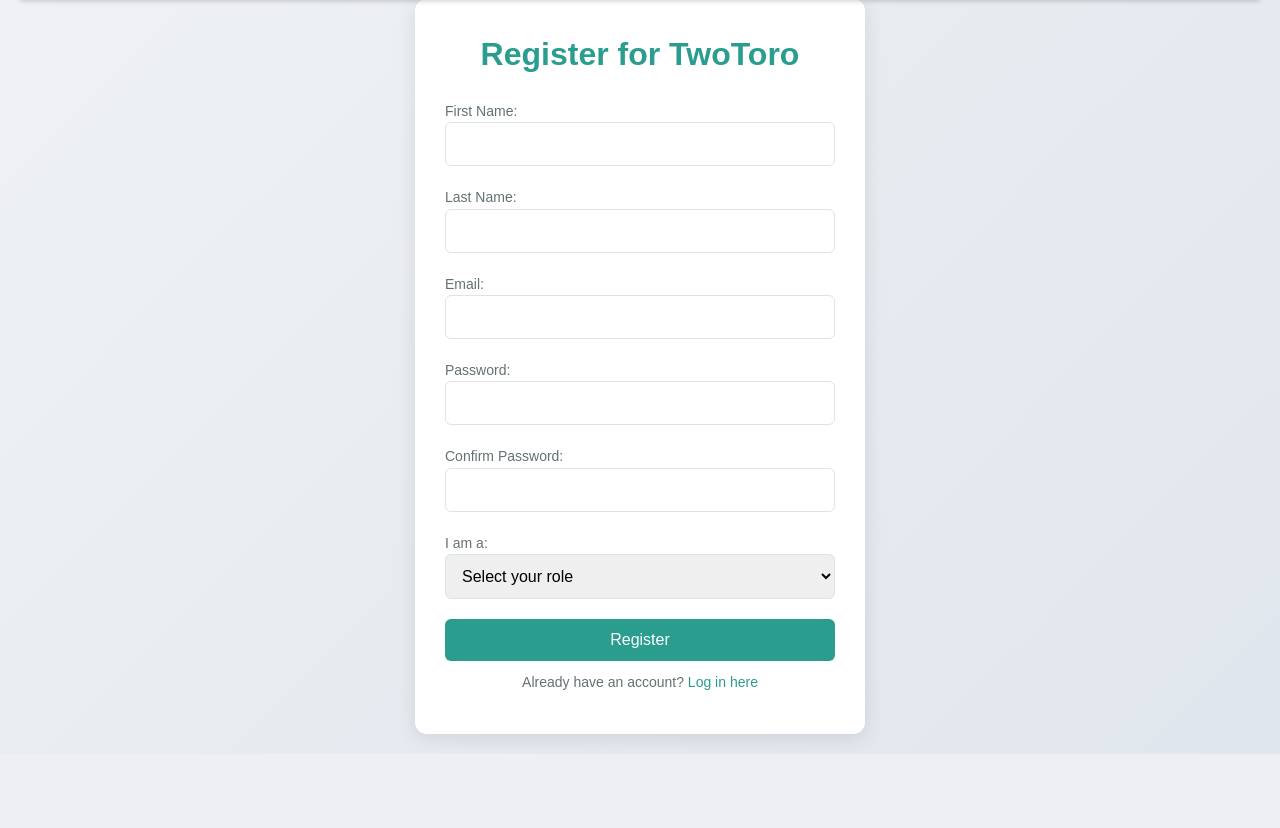
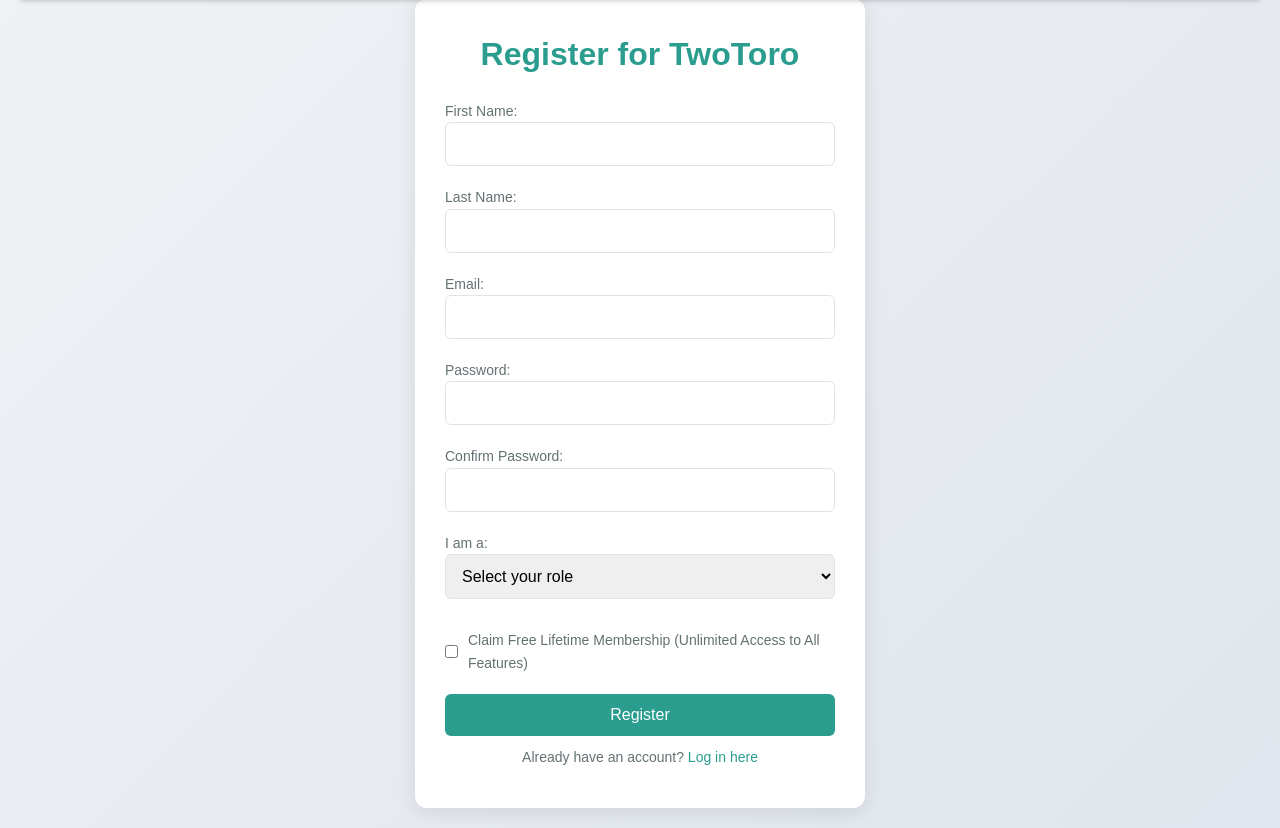
Before and after one commit to fennea/web-chat-app, a Flask app: page /register in a window 1280 px wide. Shown: the part 153-981 px from the top of the page. Before the commit the page ends 907 px from the top, so only its background shows below. Run offline with Flask 3, Linux system fonts and the light colour scheme; some libraries are stand-ins or nearby versions.

Commit message:
Add Free Lifetime Member checkbox to registration

```diff
--- a/app.py
+++ b/app.py
@@ -27,9 +27,9 @@ STRIPE_PUBLISHABLE_KEY = os.getenv('STRIPE_PUBLISHABLE_KEY')
 
 # Stripe Product and Price IDs (set these in Stripe Dashboard)
 FREE_PLAN = 'free'
-EARLY_ADOPTER_PRICE_ID = 'price_early_adopter_499'  # $4.99/month
-STANDARD_PRICE_ID = 'price_standard_699'  # $6.99/month
-# AI_PRICE_ID = 'price_ai_999'  # $9.99/month (future)
+LIFETIME_FREE_PLAN = 'lifetime_free'
+EARLY_ADOPTER_PRICE_ID = 'price_1...'  # Replace with your Early Adopter Price ID
+STANDARD_PRICE_ID = 'price_1...'      # Replace with your Standard Price ID
 
 def send_verification_email(email, token):
     msg = MIMEText(f"Please verify your email by clicking this link: https://twotoro.com/verify/{token}")
@@ -54,6 +54,10 @@ def get_user_session_count(user_id, month_start, month_end):
     return cursor.fetchone()[0]
 
 def get_user_subscription(user_id):
+    cursor.execute("SELECT lifetime_free FROM users WHERE user_id = %s", (user_id,))
+    lifetime_free = cursor.fetchone()[0]
+    if lifetime_free:
+        return LIFETIME_FREE_PLAN, 'active'
     cursor.execute("SELECT plan, status FROM subscriptions WHERE user_id = %s", (user_id,))
     sub = cursor.fetchone()
     return sub if sub else (FREE_PLAN, 'active')
@@ -92,20 +96,21 @@ def register():
         email = request.form.get('email')
         password = request.form.get('password').encode('utf-8')
         role = request.form.get('role')
+        lifetime_free = request.form.get('lifetime_free') == 'true'  # Check if checkbox is selected
 
         hashed_pw = bcrypt.hashpw(password, bcrypt.gensalt())
         verification_token = str(uuid.uuid4())
 
         try:
             cursor.execute(
-                "INSERT INTO users (first_name, last_name, email, password, role, verification_token, is_verified, early_adopter) "
-                "VALUES (%s, %s, %s, %s, %s, %s, %s, %s) RETURNING user_id",
-                (first_name, last_name, email, hashed_pw.decode('utf-8'), role, verification_token, False, True)  # Early adopter flag
+                "INSERT INTO users (first_name, last_name, email, password, role, verification_token, is_verified, early_adopter, lifetime_free) "
+                "VALUES (%s, %s, %s, %s, %s, %s, %s, %s, %s) RETURNING user_id",
+                (first_name, last_name, email, hashed_pw.decode('utf-8'), role, verification_token, False, True, lifetime_free)
             )
             user_id = cursor.fetchone()[0]
             cursor.execute(
                 "INSERT INTO subscriptions (user_id, stripe_subscription_id, plan, status) VALUES (%s, %s, %s, %s)",
-                (user_id, '', FREE_PLAN, 'active')
+                (user_id, '', FREE_PLAN if not lifetime_free else LIFETIME_FREE_PLAN, 'active')
             )
             conn.commit()
             send_verification_email(email, verification_token)
@@ -176,20 +181,21 @@ def classroom(room_name):
     if 'email' not in session:
         return redirect(url_for('login'))
 
-    cursor.execute("SELECT user_id, role FROM users WHERE email = %s", (session['email'],))
+    cursor.execute("SELECT user_id, role, lifetime_free FROM users WHERE email = %s", (session['email'],))
     user = cursor.fetchone()
-    user_id, role = user
+    user_id, role, lifetime_free = user
 
-    # Check session limits
-    now = datetime.utcnow()
-    month_start = now.replace(day=1, hour=0, minute=0, second=0, microsecond=0)
-    month_end = (month_start + timedelta(days=32)).replace(day=1) - timedelta(seconds=1)
-    session_count = get_user_session_count(user_id, month_start, month_end)
-    plan, status = get_user_subscription(user_id)
+    # Check session limits (exempt lifetime free users)
+    if not lifetime_free:
+        now = datetime.utcnow()
+        month_start = now.replace(day=1, hour=0, minute=0, second=0, microsecond=0)
+        month_end = (month_start + timedelta(days=32)).replace(day=1) - timedelta(seconds=1)
+        session_count = get_user_session_count(user_id, month_start, month_end)
+        plan, status = get_user_subscription(user_id)
 
-    if plan == FREE_PLAN and session_count >= 4:
-        flash("You’ve reached your free session limit (4 sessions/month). Please upgrade to continue.")
-        return redirect(url_for('upgrade'))
+        if plan == FREE_PLAN and session_count >= 4:
+            flash("You’ve reached your free session limit (4 sessions/month). Please upgrade to continue.")
+            return redirect(url_for('upgrade'))
 
     # Check if user has access to the room
     if role == 'tutor':
@@ -279,9 +285,13 @@ def upgrade():
     if 'email' not in session:
         return redirect(url_for('login'))
 
-    cursor.execute("SELECT user_id, early_adopter FROM users WHERE email = %s", (session['email'],))
+    cursor.execute("SELECT user_id, early_adopter, lifetime_free FROM users WHERE email = %s", (session['email'],))
     user = cursor.fetchone()
-    user_id, early_adopter = user
+    user_id, early_adopter, lifetime_free = user
+
+    if lifetime_free:
+        flash("You already have a lifetime free subscription with all benefits!")
+        return redirect(url_for('dashboard'))
 
     if request.method == 'POST':
         price_id = EARLY_ADOPTER_PRICE_ID if early_adopter else STANDARD_PRICE_ID
@@ -295,7 +305,11 @@ def upgrade():
                 mode='subscription',
                 success_url='https://twotoro.com/dashboard?success=true',
                 cancel_url='https://twotoro.com/upgrade?cancel=true',
-                customer_email=session['email']
+                customer_email=session['email'],
+                payment_method_collection='if_required',
+                payment_intent_data={
+                    'statement_descriptor': 'TwoToro EarlyAdopter' if early_adopter else 'TwoToro Standard'
+                }
             )
             return redirect(checkout_session.url, code=303)
         except Exception as e:
@@ -323,7 +337,7 @@ def on_session_update(data):
     if 'email' not in session or 'current_session_id' not in session:
         return
 
-    duration = data.get('duration', 0)  # Duration in minutes
+    duration = data.get('duration', 0)
     cursor.execute(
         "UPDATE sessions SET duration = %s WHERE session_id = %s",
         (duration, session['current_session_id'])
--- a/templates/register.html
+++ b/templates/register.html
@@ -17,7 +17,7 @@
       justify-content: center;
       align-items: center;
       padding: 20px;
-      padding-top: 80px; /* Space for navbar */
+      padding-top: 80px;
     }
 
     .container {
@@ -86,6 +86,17 @@
     input[type="submit"]:hover {
       background: #21867a;
       transform: translateY(-2px);
+    }
+
+    .lifetime-free {
+      display: flex;
+      align-items: center;
+      gap: 10px;
+      margin-top: 10px;
+    }
+
+    .lifetime-free input[type="checkbox"] {
+      width: auto;
     }
 
     p {
@@ -193,6 +204,10 @@
           <option value="student">Student</option>
         </select>
       </label>
+      <label class="lifetime-free">
+        <input type="checkbox" name="lifetime_free" value="true">
+        Claim Free Lifetime Membership (Unlimited Access to All Features)
+      </label>
       <input type="submit" value="Register">
     </form>
 
```
